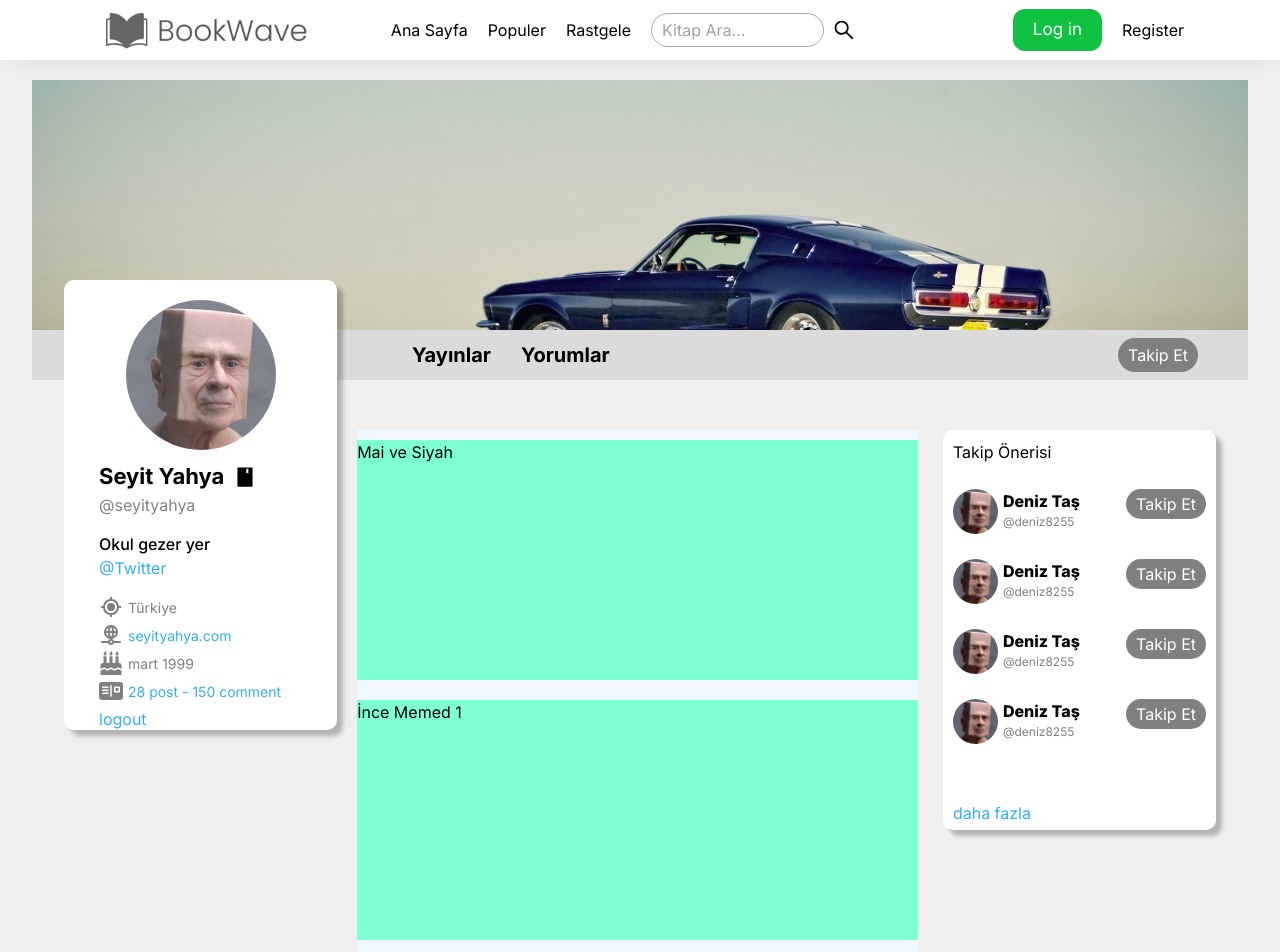
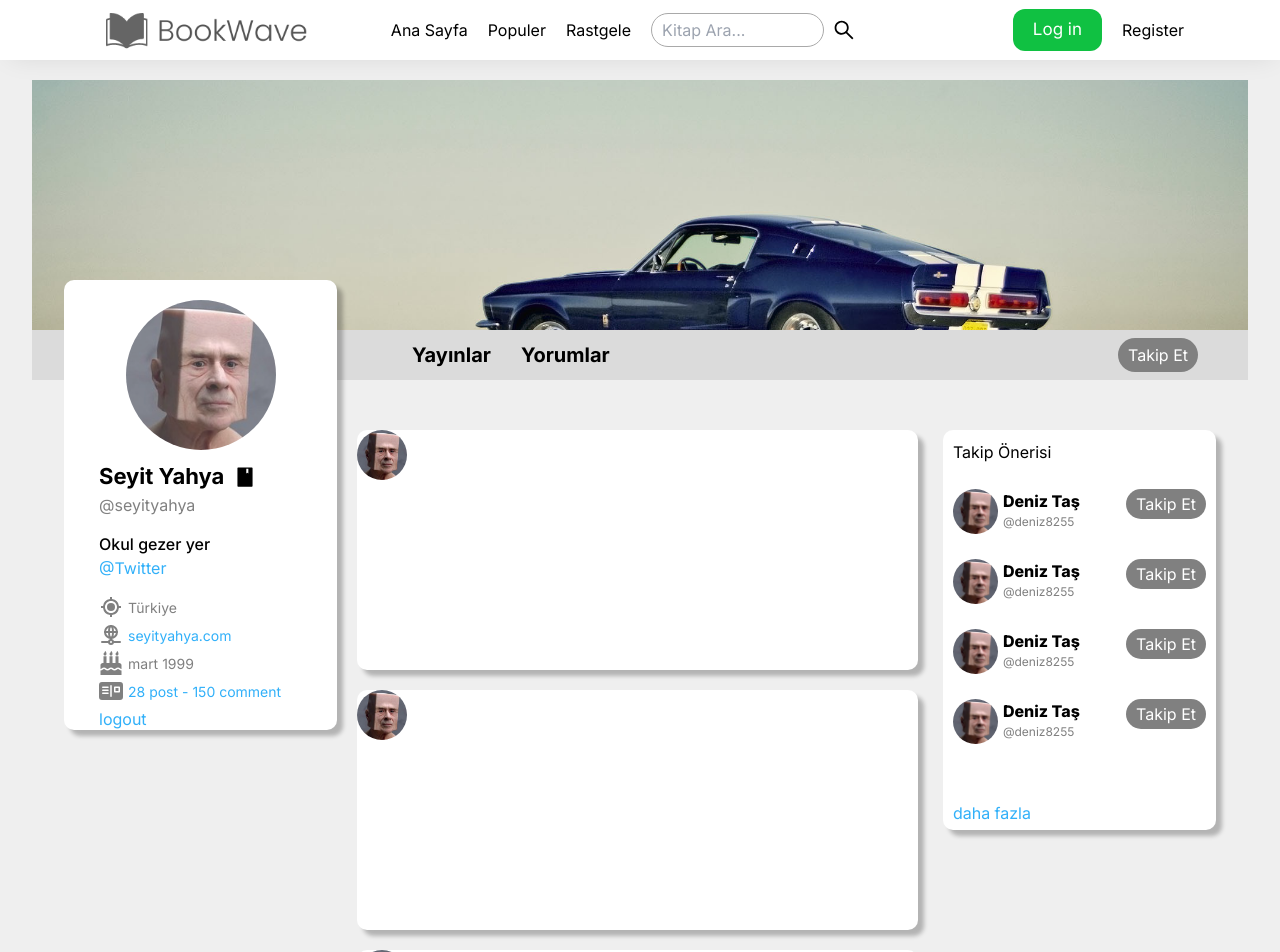
Before and after one commit to NoBrainer24/Tracking_system, a Next.js app: page /profile/1 in a window 1280 px wide. Shown: the top 952 px of the page. Built offline with nearby package versions, Linux system fonts and the light colour scheme; no server answers; the database is empty.

Commit message:
profil post started

```diff
--- a/src/app/profile/[id]/profile.module.css
+++ b/src/app/profile/[id]/profile.module.css
@@ -153,9 +153,8 @@
 
 .post {
   width: 50%;
-  background-color: aliceblue;
   margin-left: 20px;
-  margin-top: 50px;
+  margin-top: 40px;
 }
 
 .right {
--- a/src/components/profilePost/ProfilePost.jsx
+++ b/src/components/profilePost/ProfilePost.jsx
@@ -1,10 +1,22 @@
+import Image from "next/image";
 import React from "react";
 import classes from "./profilePost.module.css";
+import person from "../../../public/person.jpg";
 
 const ProfilePost = ({ key, book }) => {
   return (
     <div className={classes.container}>
-      <div className={classes.wrapper}>{book.kitap_ismi}</div>
+      <div className={classes.wrapper}>
+        <div className={classes.imageContainer}>
+          <Image
+            alt="profilPerson"
+            src={person}
+            width="50"
+            height="50"
+            className={classes.profilPerson}
+          />
+        </div>
+      </div>
     </div>
   );
 };
--- a/src/components/profilePost/profilePost.module.css
+++ b/src/components/profilePost/profilePost.module.css
@@ -5,6 +5,12 @@
 
 .wrapper {
   width: 100%;
-  background-color: aquamarine;
+  background-color: #fff;
+  box-shadow: 6px 6px 4px rgba(0, 0, 0, 0.25);
+  border-radius: 10px;
   height: 30vh;
 }
+
+.profilPerson {
+  border-radius: 50%;
+}
```
